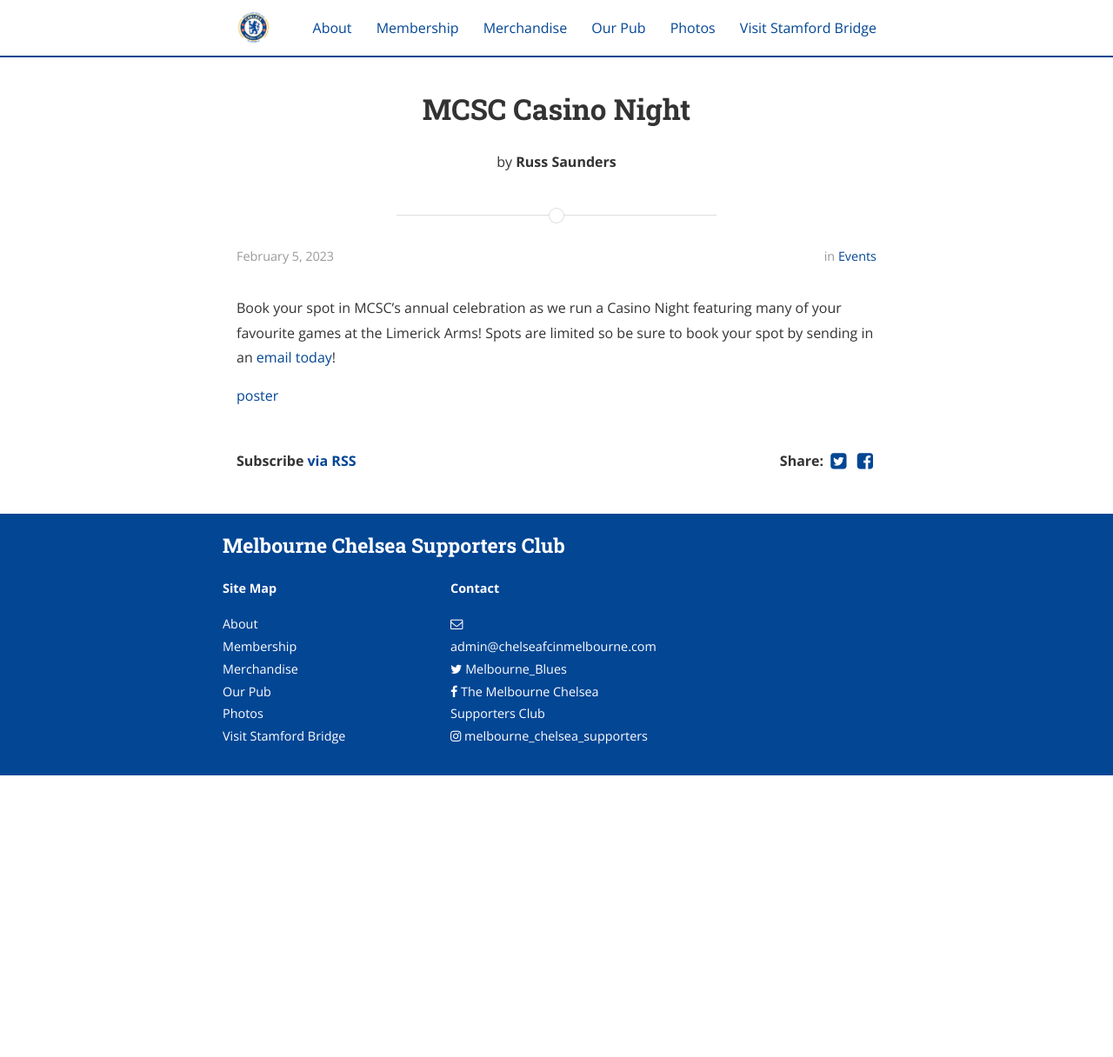
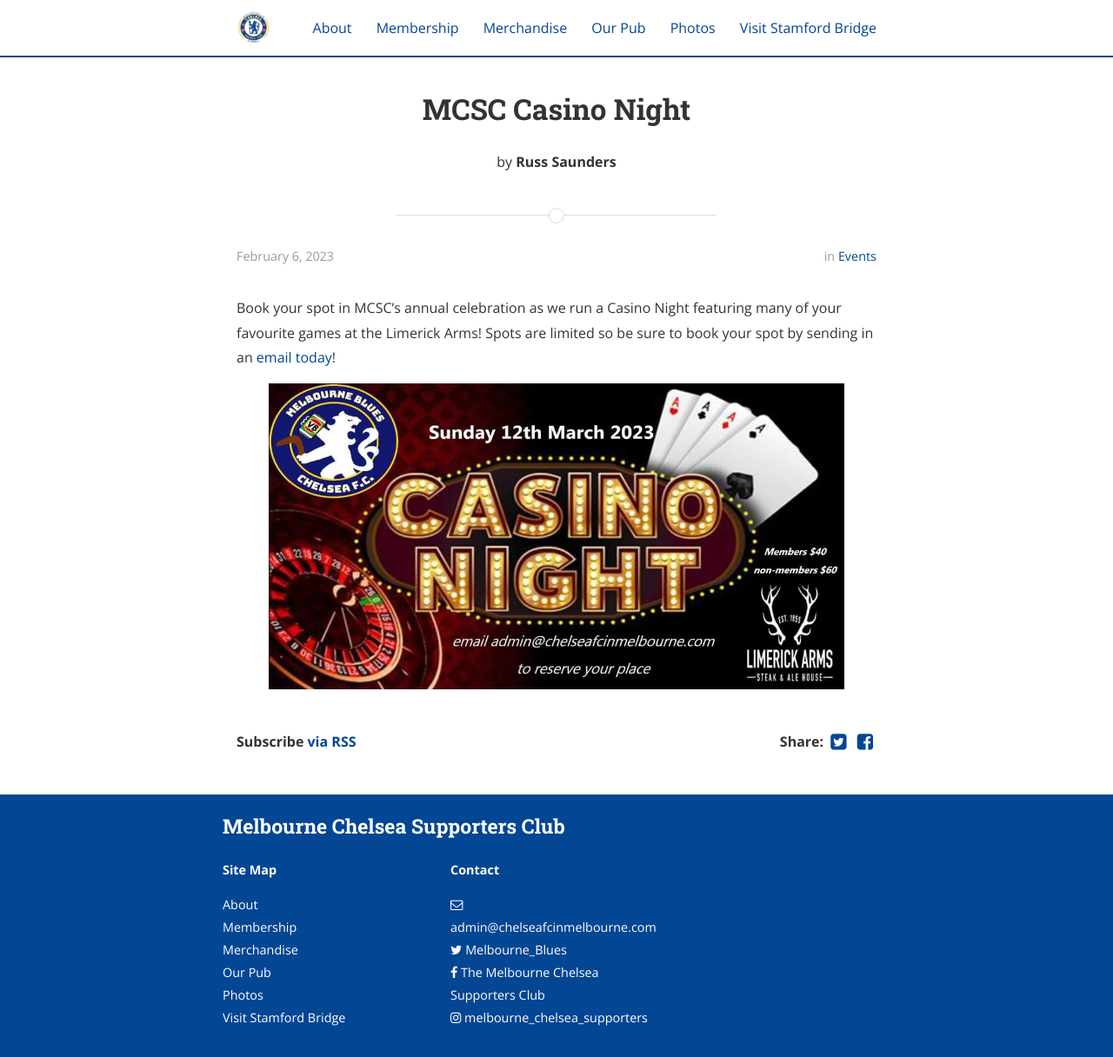
Before and after one commit to Foxh0und/MCSC, a Jekyll site: the page built from _posts/2023-02-05-MCSC-Casino-Night.md, in a window 1280 px wide. Shown: the whole page at 87% size. Built offline with Jekyll 4.4.1, drawn with Linux system fonts in a browser that asks for light colours; nearby versions of some CDN libraries; before the commit the page ends 900 px from its top, so only the background shows below that.

Commit message:
Update 2023-02-05-MCSC-Casino-Night.md

```diff
--- a/_posts/2023-02-05-MCSC-Casino-Night.md
+++ b/_posts/2023-02-05-MCSC-Casino-Night.md
@@ -1,10 +1,10 @@
 ---
 layout: post
 title:  "MCSC Casino Night"
-date:   2023-02-05 19:30:59
+date:   2023-02-06 19:30:59
 author: Russ Saunders
 categories: Events
 ---
 Book your spot in MCSC's annual celebration as we run a Casino Night featuring many of your favourite games at the Limerick Arms! Spots are limited so be sure to book your spot by sending in an [email today](admin@chelseafcinmelbourne.com)!
 
-[poster](/assets/posts/casinonight.jpg)
+![poster](/assets/posts/casinonight.jpg)
```
